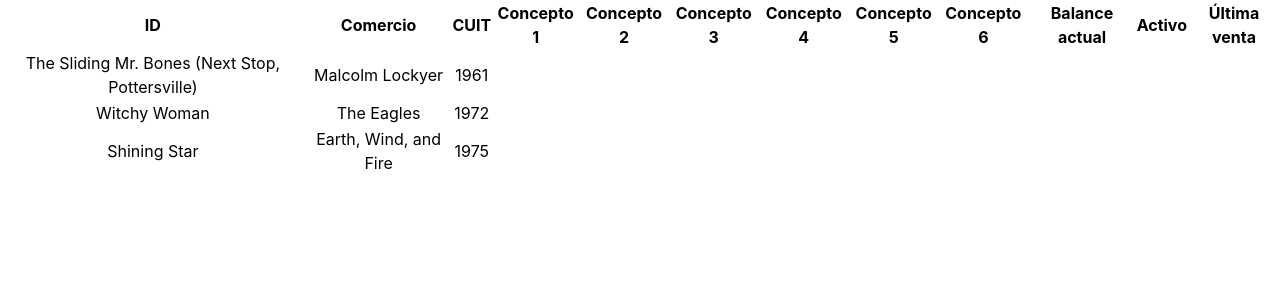
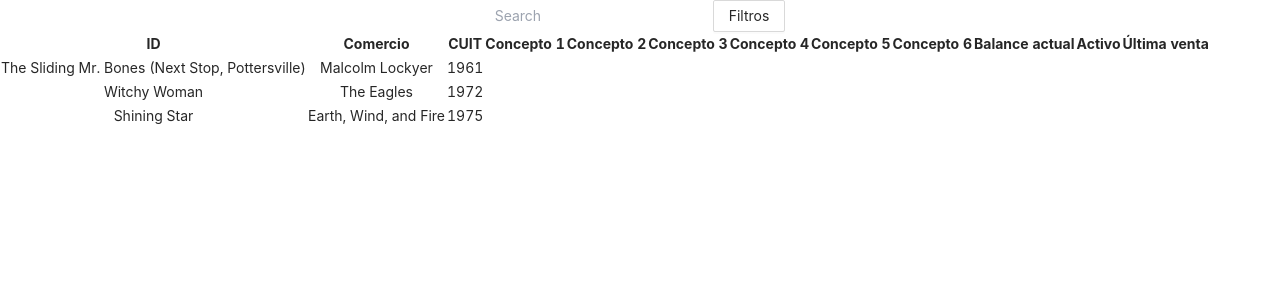
Before and after one commit to Brandonitas/koibanx-challenge, a React (Create React App) app: page / in a window 1280 px wide. Shown: the top 300 px of the page. Built offline with nearby package versions, Linux system fonts and the light colour scheme.

Commit message:
feat: add custom hooks and implement search component

```diff
--- a/package.json
+++ b/package.json
@@ -6,6 +6,7 @@
     "@testing-library/jest-dom": "^5.16.3",
     "@testing-library/react": "^12.1.4",
     "@testing-library/user-event": "^13.5.0",
+    "antd": "^4.19.3",
     "axios": "^0.26.1",
     "babel-eslint": "^10.1.0",
     "eslint-plugin-prettier": "^4.0.0",
@@ -47,8 +48,8 @@
     "eslint-loader": "^4.0.2",
     "eslint-plugin-import": "^2.22.1",
     "eslint-plugin-jsx-a11y": "^6.3.1",
+    "eslint-plugin-prettier": "^3.1.4",
     "eslint-plugin-react": "^7.21.5",
-    "eslint-plugin-prettier": "^3.1.4",
     "eslint-plugin-react-hooks": "^4.4.0",
     "postcss": "^8.4.12",
     "prettier": "^2.6.1",
--- a/src/App.css
+++ b/src/App.css
@@ -1,3 +1,5 @@
+@import '~antd/dist/antd.css';
+
 .App {
   text-align: center;
 }
--- /dev/null
+++ b/src/Endpoints/BaseClient.js
@@ -0,0 +1,20 @@
+import axios from 'axios';
+import { API } from '../Variables/Variables';
+
+const baseApiClient = axios.create({
+  baseURL: API,
+});
+
+/*apiClient acting like response interceptor*/
+const apiClient = ({ ...options }) => {
+  const onSuccess = (response) => response;
+
+  const onError = async (error) => {
+    const originalRequest = error.config;
+    /* Here we can handle errors */
+  };
+
+  return baseApiClient(options).then(onSuccess).catch(onError);
+};
+
+export default apiClient;
--- a/src/Endpoints/Company.js
+++ b/src/Endpoints/Company.js
@@ -0,0 +1,13 @@
+import apiClient from './BaseClient';
+
+export const GET_COMMERCIAL_DATA = async (data) => {
+  try {
+    return await apiClient({
+      url: '',
+      method: 'get',
+      data: data,
+    });
+  } catch (error) {
+    throw new Error(error);
+  }
+};
--- /dev/null
+++ b/src/Variables/Variables.js
@@ -0,0 +1 @@
+export const API = 'https://api.koibanx.com/stores';
--- /dev/null
+++ b/src/components/CustomHooks/useFilters.js
@@ -0,0 +1,47 @@
+import React, { useState } from 'react';
+
+const useFilters = () => {
+  const [filters, setFilters] = useState({
+    status: '',
+    searchValue: '',
+  });
+
+  const handleSearchInput = (input) => {
+    const auxFilters = {
+      ...filters,
+    };
+
+    if (input) {
+      auxFilters.searchValue = input;
+    }
+    console.log('AUX', auxFilters);
+    setFilters(auxFilters);
+  };
+
+  const handleChangeStatus = (status) => {
+    const auxFilters = {
+      ...filters,
+    };
+
+    // If already selected clean status
+    if (auxFilters.status === status) {
+      auxFilters.status = '';
+    } else if (status) {
+      auxFilters.status = status;
+    }
+
+    console.log('AUX', auxFilters);
+
+    setFilters(auxFilters);
+  };
+
+  return [
+    filters,
+    {
+      handleSearchInput,
+      handleChangeStatus,
+    },
+  ];
+};
+
+export default useFilters;
--- a/src/components/Search/SearchBar.js
+++ b/src/components/Search/SearchBar.js
@@ -1,7 +1,108 @@
-import React from 'react';
+import React, { useEffect, useState } from 'react';
+import { Popover, Button } from 'antd';
+import useFilters from '../CustomHooks/useFilters';
 
 const SearchBar = () => {
-  return <div>SearchBar</div>;
+  const [filters, { handleSearchInput, handleChangeStatus }] =
+    useFilters();
+
+  const getData = () => {
+    console.log('SUBMIT', filters);
+  };
+
+  useEffect(() => {
+    let filtersIsEmpty = true;
+    Object.entries(filters).forEach((filter) => {
+      if (filter[1] !== '') {
+        filtersIsEmpty = false;
+      }
+    });
+
+    if (!filtersIsEmpty) {
+      console.log('SEARCH WITH PARAMS');
+    } else {
+      console.log('SEARCH EMPTY');
+    }
+  }, [filters]);
+
+  const applyFilter = (e) => {
+    const { value } = e.target;
+    const {
+      target: { id },
+    } = e;
+    if (id === 'search-value') {
+      handleSearchInput(value);
+    } else if (id === 'no-active' || id === 'active') {
+      handleChangeStatus(id);
+    }
+  };
+
+  const onFormSubmit = (e) => {
+    e.preventDefault();
+    getData();
+  };
+
+  const [timer, setTimer] = useState(null);
+  const changeDelay = (e) => {
+    if (timer) {
+      clearTimeout(timer);
+      setTimer(null);
+    }
+    setTimer(
+      setTimeout(() => {
+        const { value } = e.target;
+        handleSearchInput(value);
+      }, 2000)
+    );
+  };
+
+  const content = (
+    <div>
+      <p className="font-bold">Status</p>
+      <div className="flex gap-4">
+        <div className="flex items-center gap-1">
+          <input
+            type="radio"
+            value="active"
+            name="active"
+            id="active"
+            checked={filters.status === 'active'}
+            onChange={applyFilter}
+          />{' '}
+          Activo
+        </div>
+        <div className="flex items-center gap-1">
+          <input
+            type="radio"
+            value="no-active"
+            name="no-active"
+            id="no-active"
+            checked={filters.status === 'no-active'}
+            onChange={applyFilter}
+          />{' '}
+          No activo
+        </div>
+      </div>
+    </div>
+  );
+
+  return (
+    <div>
+      <form onSubmit={onFormSubmit}>
+        <input
+          onChange={changeDelay}
+          type="text"
+          autoComplete="off"
+          id="search-value"
+          placeholder="Search"
+          className=""
+        />
+        <Popover placement="bottom" content={content} trigger="click">
+          <Button>Filtros</Button>
+        </Popover>
+      </form>
+    </div>
+  );
 };
 
 export default SearchBar;
--- a/src/components/Search/SearchBarHOC.js
+++ b/src/components/Search/SearchBarHOC.js
@@ -1,5 +1,6 @@
 import React from 'react';
 import SearchBar from './SearchBar';
+import './SearchBar.scss';
 
 function SearchBarHOC() {
   return <SearchBar />;
--- a/src/views/FilterViewHOC.js
+++ b/src/views/FilterViewHOC.js
@@ -1,9 +1,15 @@
 import React from 'react';
+import SearchBarHOC from '../components/Search/SearchBarHOC';
 import FilterView from './FilterView';
 import './FilterView.scss';
 
-const FIlterViewHOC = () => {
-  return <FilterView />;
+const FilterViewHOC = () => {
+  return (
+    <>
+      <SearchBarHOC />
+      <FilterView />
+    </>
+  );
 };
 
-export default FIlterViewHOC;
+export default FilterViewHOC;
```
Also changed, not shown: src/components/CustomHooks/usePagination.js (added), 1 other file (tests, documents, lock files or other folders).
